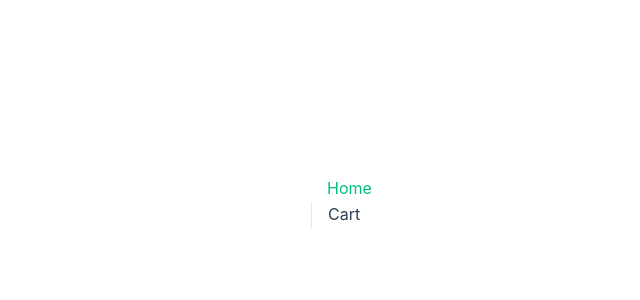
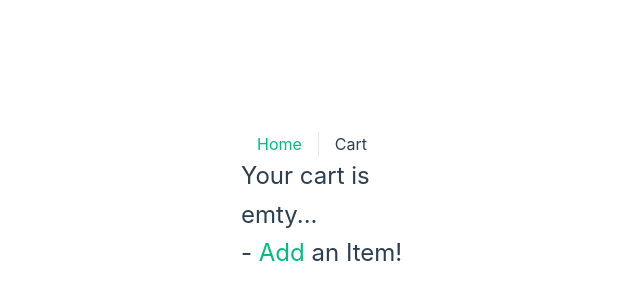
Before and after one commit to pkostadinov72/ecommerce-app-vue, a Vue app: page /cart in a window 1280 px wide. Shown: the part 206-506 px from the top of the page, without its empty margins (187-827 px from the left). Built offline with nearby package versions, Linux system fonts and the light colour scheme.

Commit message:
feat{message for emty cart} adding message for emty card and redirecting user to home, if word "add" is clicked.

```diff
--- a/src/components/CartProduct.vue
+++ b/src/components/CartProduct.vue
@@ -1,8 +1,11 @@
 <template>
-  <div class="container">
-    <h1 v-if="cartItems.length > 0">
-      Общо : {{ cart.finalCartPrice.toFixed(2) }}лв.
-    </h1>
+  <div v-if="cartItems.length === 0">
+    <h1>Your cart is emty...</h1>
+    <h1>- <RouterLink to="/">Add</RouterLink> an Item!</h1>
+  </div>
+  <div class="container" v-else>
+    <h1>Общо : {{ cart.finalCartPrice.toFixed(2) }}лв.</h1>
+    <div>--------------------------------------------------</div>
     <div v-for="item in cartItems">
       <h2 class="cartItemTitle">{{ item.title }}</h2>
       <h2 class="finalPrice">
```
